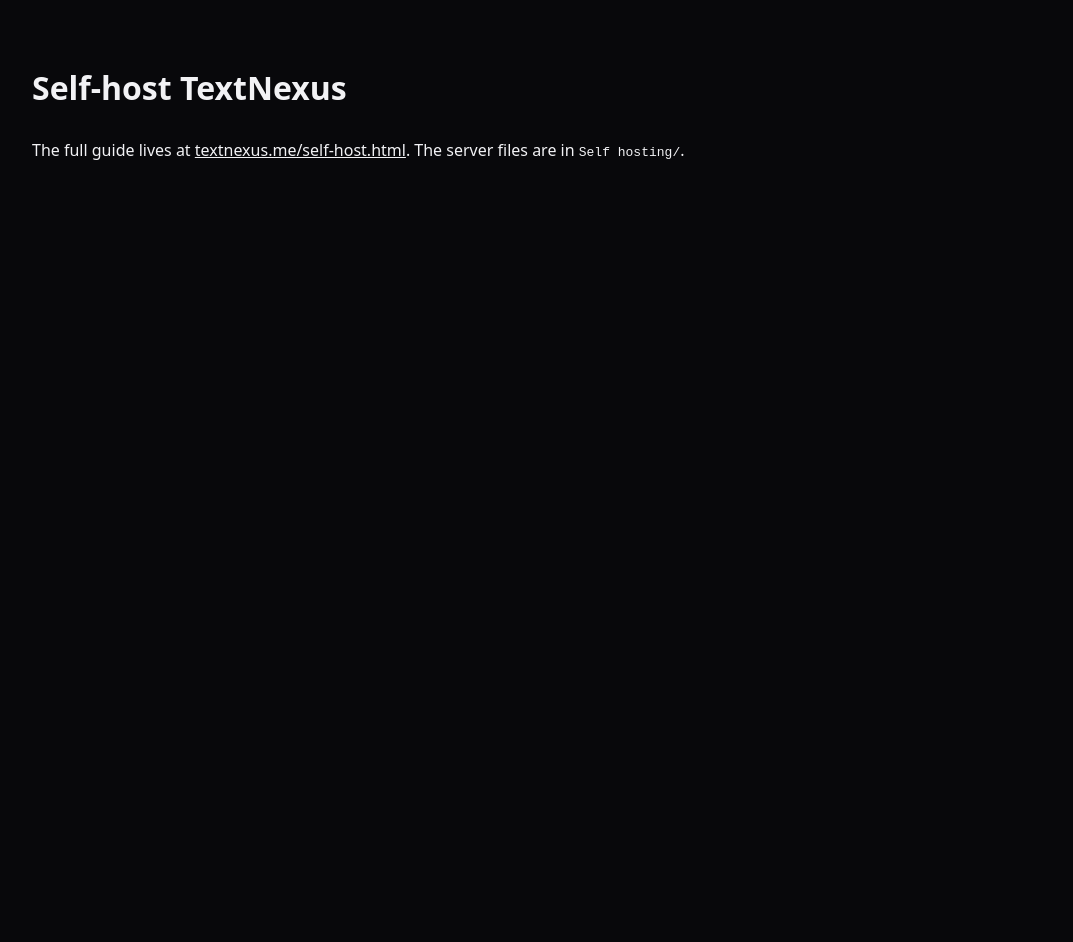
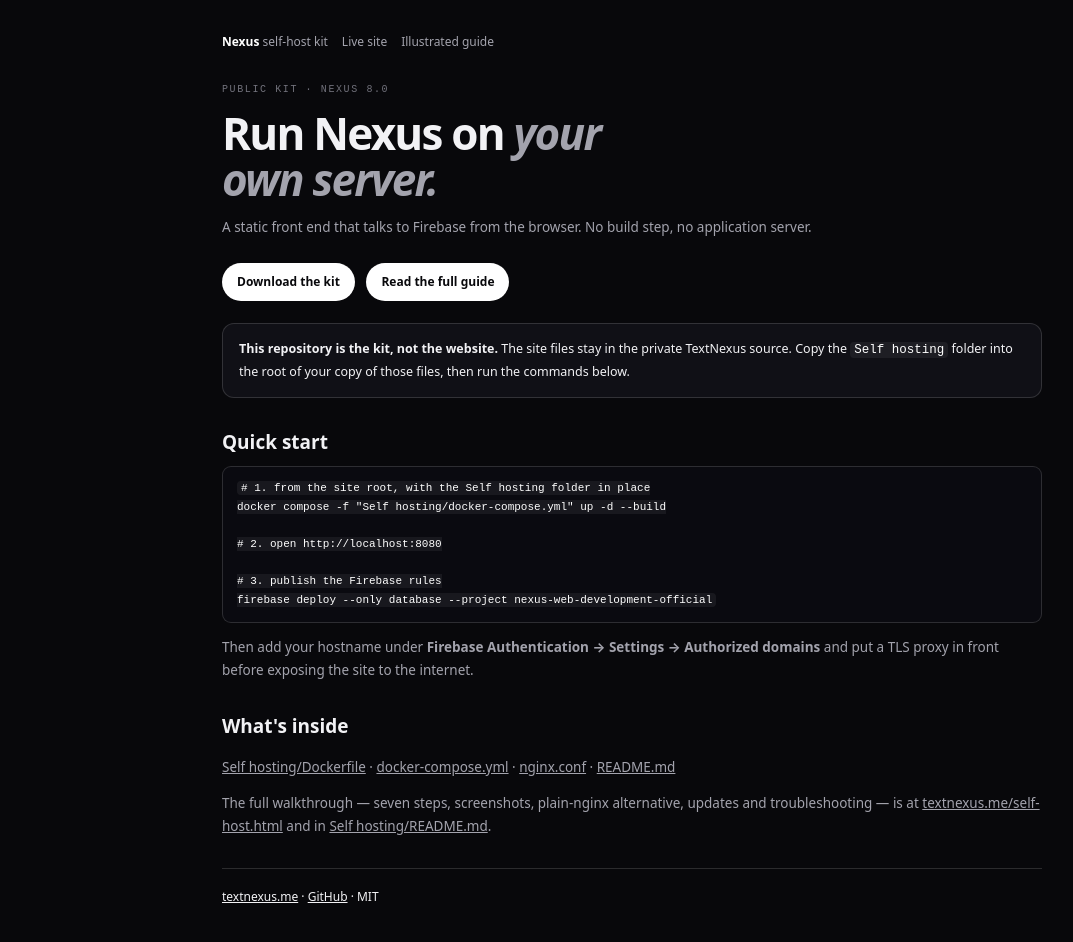
Before and after one commit to wwebsitesystem-stack/textnexus-self-host, a plain HTML site: page index.html in a window 1280 px wide. Shown: the whole page, without its empty margins (8-1081 px from the left). Before the commit the page ends 800 px from the top, so only its background shows below. Drawn offline with Linux system fonts and the light colour scheme.

Commit message:
Add the self-host kit landing page

```diff
--- a/index.html
+++ b/index.html
@@ -2,11 +2,56 @@
 <html lang="en">
 <head>
 <meta charset="utf-8">
+<meta name="viewport" content="width=device-width,initial-scale=1">
 <title>Self-host TextNexus</title>
-<style>body{background:#08080b;color:#f2f2f5;font-family:system-ui,sans-serif;padding:32px;line-height:1.7}a{color:inherit}code{font-family:monospace}</style>
+<meta name="description" content="Public self-host kit for TextNexus: Dockerfile, Compose file, nginx config and the full guide.">
+<link rel="canonical" href="https://textnexus.me/self-host.html">
+<style>
+body{margin:0;padding:32px 20px 48px;background:#08080b;color:#f2f2f5;font:13.5px/1.7 system-ui,-apple-system,"Segoe UI",Roboto,sans-serif}
+main{max-width:820px;margin:auto}a{color:inherit}
+.k{font:10px ui-monospace,monospace;letter-spacing:.16em;text-transform:uppercase;color:#71717b}
+h1{margin:12px 0 10px;font-size:clamp(30px,5vw,44px);line-height:1.04;letter-spacing:-.04em;max-width:18ch}
+h1 em{font-style:italic;color:#a3a3ad}
+p{color:#a3a3ad}.top{display:flex;flex-wrap:wrap;gap:6px 14px;margin-bottom:24px;font-size:12px}
+.top a{color:#a3a3ad;text-decoration:none}.top b{color:#fff}
+.btn{display:inline-block;margin:10px 8px 0 0;border-radius:99px;padding:9px 15px;background:#fff;color:#08080b;text-decoration:none;font-size:12px;font-weight:600}
+.note{margin:22px 0;padding:14px 16px;border:1px solid rgba(255,255,255,.14);border-radius:12px;background:#101016;font-size:12.5px}
+h2{margin:28px 0 8px;font-size:19px}
+pre{margin:8px 0;padding:12px 14px;overflow-x:auto;border:1px solid rgba(255,255,255,.14);border-radius:9px;background:#0a0a10;font:11px/1.7 ui-monospace,monospace;color:#d6d6de}
+code{font-family:ui-monospace,monospace;background:rgba(255,255,255,.06);border-radius:4px;padding:1px 4px;color:#fff}
+footer{margin-top:30px;padding-top:18px;border-top:1px solid rgba(255,255,255,.14);font-size:12px}
+</style>
 </head>
 <body>
-<h1>Self-host TextNexus</h1>
-<p>The full guide lives at <a href="https://textnexus.me/self-host.html">textnexus.me/self-host.html</a>. The server files are in <code>Self hosting/</code>.</p>
+<main>
+<header class="top">
+  <a href="https://textnexus.me/"><b>Nexus</b> self-host kit</a>
+  <a href="https://textnexus.me/">Live site</a>
+  <a href="https://textnexus.me/self-host.html">Illustrated guide</a>
+</header>
+<section>
+  <span class="k">Public kit · Nexus 8.0</span>
+  <h1>Run Nexus on <em>your own server.</em></h1>
+  <p>A static front end that talks to Firebase from the browser. No build step, no application server.</p>
+  <a class="btn" href="https://github.com/wwebsitesystem-stack/textnexus-self-host/archive/refs/heads/main.zip">Download the kit</a>
+  <a class="btn" href="https://textnexus.me/self-host.html">Read the full guide</a>
+</section>
+<div class="note"><b>This repository is the kit, not the website.</b> The site files stay in the private TextNexus source. Copy the <code>Self hosting</code> folder into the root of your copy of those files, then run the commands below.</div>
+<h2>Quick start</h2>
+<pre><code># 1. from the site root, with the Self hosting folder in place
+docker compose -f "Self hosting/docker-compose.yml" up -d --build
+
+# 2. open http://localhost:8080
+
+# 3. publish the Firebase rules
+firebase deploy --only database --project nexus-web-development-official</code></pre>
+<p>Then add your hostname under <b>Firebase Authentication → Settings → Authorized domains</b> and put a TLS proxy in front before exposing the site to the internet.</p>
+<h2>What's inside</h2>
+<p><a href="Self hosting/Dockerfile">Self hosting/Dockerfile</a> · <a href="Self hosting/docker-compose.yml">docker-compose.yml</a> · <a href="Self hosting/nginx.conf">nginx.conf</a> · <a href="Self hosting/README.md">README.md</a></p>
+<p>The full walkthrough — seven steps, screenshots, plain-nginx alternative, updates and troubleshooting — is at <a href="https://textnexus.me/self-host.html">textnexus.me/self-host.html</a> and in <a href="Self hosting/README.md">Self hosting/README.md</a>.</p>
+<footer>
+  <a href="https://textnexus.me/">textnexus.me</a> · <a href="https://github.com/wwebsitesystem-stack/textnexus-self-host">GitHub</a> · MIT
+</footer>
+</main>
 </body>
 </html>
```
